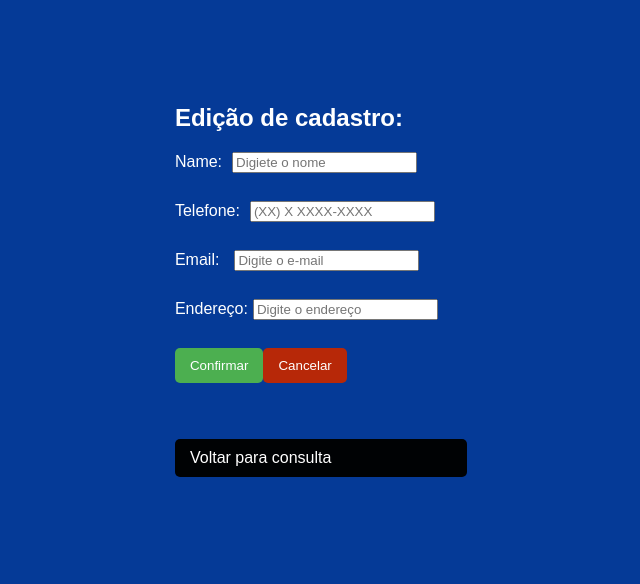
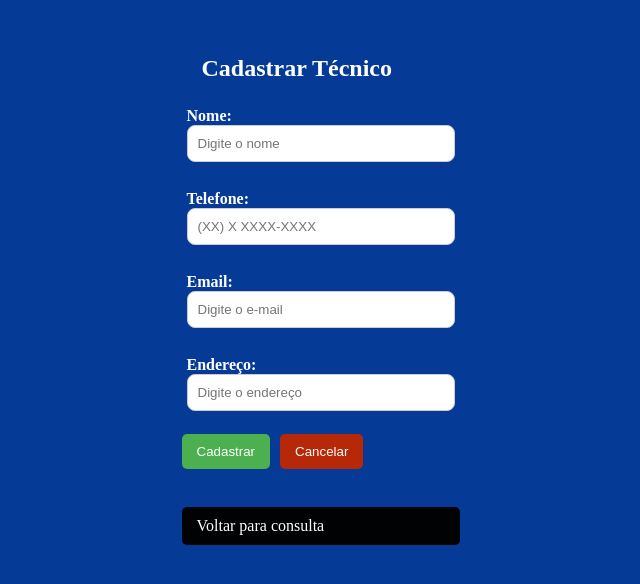
Before and after one commit to jrrodrigo421/Technician_Management, a React (Create React App) app: page /edit/1 in a window 1280 px wide. Shown: the part 110-694 px from the top of the page, without its empty margins (319-959 px from the left). Built offline with nearby package versions, Linux system fonts and the light colour scheme; no server answers.

Commit message:
feat: scroll, design, review

```diff
--- a/package.json
+++ b/package.json
@@ -11,8 +11,10 @@
     "react": "^18.2.0",
     "react-dom": "^18.2.0",
     "react-input-mask": "^2.0.4",
+    "react-modal": "^3.16.1",
     "react-router-dom": "^6.20.0",
     "react-scripts": "5.0.1",
+    "react-toastify": "^9.1.3",
     "web-vitals": "^2.1.4"
   },
   "scripts": {
--- a/src/components/TechnicianEdit.js
+++ b/src/components/TechnicianEdit.js
@@ -2,7 +2,13 @@ import React, { useState, useEffect } from 'react';
 import axios from 'axios';
 import { useParams, useNavigate, Link } from 'react-router-dom';
 
+import 'react-toastify/dist/ReactToastify.css';
+
+import './TechnicianForm.css'
+
 import InputMask from 'react-input-mask';
+import { toast, ToastContainer } from 'react-toastify';
+import { useRef } from 'react';
 
 const TechnicianEdit = () => {
   const { id } = useParams();
@@ -19,6 +25,7 @@ const TechnicianEdit = () => {
     email: '',
     address: '',
   });
+  const telephoneInputRef = useRef(null)
 
   const [error, setError] = useState(null);
   const [successMessage, setSuccessMessage] = useState(null);
@@ -29,6 +36,8 @@ const TechnicianEdit = () => {
       try {
         const response = await axios.get(`http://localhost:3030/technicians/${id}`);
         setFormData(response.data);
+
+
       } catch (error) {
         console.error('Error fetching technician details:', error);
       }
@@ -53,8 +62,8 @@ const TechnicianEdit = () => {
 
       await axios.put(`http://localhost:3030/technicians/${id}`, formattedData);
 
+      toast.success('Técnico alterado com sucesso!')
 
-      setSuccessMessage('Cadastro do técnico alterado com sucesso!');
 
       setError(null);
 
@@ -63,6 +72,7 @@ const TechnicianEdit = () => {
     } catch (error) {
       console.error('Error editing technician:', error);
       setError(error.response?.data?.message || 'Erro ao editar técnico.');
+      toast.error('Erro ao cadastrar técnico');
     }
   };
 
@@ -71,100 +81,96 @@ const TechnicianEdit = () => {
   };
 
   return (
-    <div style={{ padding: '20px' }}>
-      <h2 style={{ marginBottom: '20px' }}>Edição de cadastro:</h2>
+    <div className="form-container" style={{ padding: '20px' }}>
+      <h2 style={{ padding: '20px' }}>Cadastrar Técnico</h2>
 
       <form onSubmit={handleSubmit}>
-        <label style={{ display: 'block', marginBottom: '10px', marginRight: '50px' }}>
-          Name:
+        <div className='form-container'>
+          <label className='form-label'>
+            Nome:
             <input
+              className='form-field'
               type="text"
+              placeholder='Digite o nome'
               name="name"
-            placeholder='Digiete o nome'
               value={formData.name}
               onChange={handleChange}
               required
-            style={{ marginLeft: '10px' }}
+
             />
           </label>
+        </div>
         <br />
-        <label style={{ display: 'block', marginBottom: '10px' }}>
+        <div className='form-container'>
+          <label className="form-label" >
             Telefone:
             <InputMask
+              className='form-field'
+              type="text"
               mask="(99) 9 9999-9999"
-            type="text"
               placeholder='(XX) X XXXX-XXXX'
               name="telephone"
               value={formData.telephone}
               onChange={handleChange}
               required
-            style={{ marginLeft: '10px' }}
+
+              ref={telephoneInputRef}
             />
           </label>
+        </div>
         <br />
-        <label style={{ display: 'block', marginBottom: '10px' }}>
+        <div className='form-container'>
+          <label className="form-label">
             Email:
             <input
+              className='form-field'
               type="email"
+              placeholder='Digite o e-mail'
               name="email"
-            placeholder='Digite o e-mail'
               value={formData.email}
               onChange={handleChange}
               required
-            style={{ marginLeft: '15px' }}
             />
           </label>
+        </div>
         <br />
-        <label style={{ display: 'block', marginBottom: '10px' }}>
+        <div className='form-container'>
+          <label className="form-label" >
             Endereço:
             <input
+              className='form-field'
               type="text"
               name="address"
               placeholder='Digite o endereço'
               value={formData.address}
               onChange={handleChange}
               required
-            style={{ marginLeft: '5px' }}
+
             />
           </label>
+        </div>
         <br />
         <button
           type="submit"
-          style={{
-            backgroundColor: '#4CAF50',
-            color: 'white',
-            padding: '10px 15px',
-            border: 'none',
-            borderRadius: '5px',
-            cursor: 'pointer',
-          }}
+          className='form-button'
         >
-          Confirmar
+          Cadastrar
         </button>
-        <button onClick={handleCancel}
-          type="button"
-          style={{
-            backgroundColor: '#B72808',
-            color: 'white',
-            padding: '10px 15px',
-            border: 'none',
-            borderRadius: '5px',
-            cursor: 'pointer',
-          }}
+        <button
+          type="button" onClick={handleCancel}
+          className='form-button-cancel'
         >
           Cancelar
         </button>
-
       </form>
 
       <br />
-      {error && <p style={{ color: 'red', marginTop: '10px' }}>{error}</p>}
-      {successMessage && <p style={{ color: 'green' }}>{successMessage}</p>}
-      <br />
+      <ToastContainer />
+
+
       <Link to="/" style={{ display: 'block', marginTop: '20px', backgroundColor: '#000204', color: 'white', padding: '10px 15px', borderRadius: '5px', textDecoration: 'none' }}>
         Voltar para consulta
       </Link>
-
     </div>
   );
 };
--- a/src/components/TechnicianForm.css
+++ b/src/components/TechnicianForm.css
@@ -1,11 +1,46 @@
 .form-container {
+  font-family: 'Arial, sans-serif';
   max-width: 600px;
   margin: 0 auto;
 }
 
+.input-container {
+  margin-bottom: 10px;
+}
+
+.form-field {
+  padding-top: 5px;
+  width: calc(100% - 20px);
+  padding: 10px;
+  border: 1px solid #ccc;
+  border-radius: 8px;
+  width: 100%;
+  box-sizing: border-box;
+  /* margin-left: 50px; */
+}
+
+.button-container {
+  background-color: #4CAF50;
+  color: white;
+  padding: 10px 15px;
+  border: none;
+  border-radius: 5px;
+  cursor: pointer;
+}
+
+.cancel-button {
+  background-color: #DC250C;
+  color: white;
+  padding: 10px 15px;
+  border: none;
+  border-radius: 5px;
+  cursor: pointer;
+}
+
 .form-label {
+  padding: 5px;
   display: block;
-  margin-bottom: 10px;
+  /* margin-bottom: 5px; */
   font-weight: bold;
 }
 
@@ -15,6 +50,7 @@
   margin-bottom: 15px;
   border: 1px solid #ccc;
   border-radius: 5px;
+  /* margin-left: 50px; */
 }
 
 .form-button {
@@ -34,6 +70,7 @@
   border: none;
   border-radius: 5px;
   cursor: pointer;
+  margin-right: 10px;
 }
 
 .form-message {
--- a/src/components/TechnicianForm.js
+++ b/src/components/TechnicianForm.js
@@ -1,9 +1,12 @@
-import React, { useState } from 'react';
+import React, { useRef, useState } from 'react';
 import axios from 'axios';
 import { Link, useNavigate } from 'react-router-dom';
 import InputMask from 'react-input-mask';
 
+import 'react-toastify/dist/ReactToastify.css';
+
 import './TechnicianForm.css'
+import { toast, ToastContainer } from 'react-toastify';
 
 const TechnicianForm = () => {
   const [formData, setFormData] = useState({
@@ -12,6 +15,7 @@ const TechnicianForm = () => {
     email: '',
     address: '',
   });
+  const telephoneInputRef = useRef(null)
 
 
   const formatPhoneNumber = (phoneNumber) => {
@@ -40,9 +44,7 @@ const TechnicianForm = () => {
 
       const response = await axios.post('http://localhost:3030/technicians', formattedData);
 
-      setSuccessMessage('Cadastro do técnico alterado com sucesso!');
-
-      console.log('Técnico cadastrado com sucesso:', response.data);
+      toast.success('Técnico cadastrado com sucesso!')
 
       setFormData({
         name: '',
@@ -56,13 +58,13 @@ const TechnicianForm = () => {
 
       setError(null);
     } catch (error) {
-      console.error('Erro ao cadastrar técnico:', error);
 
       if (error.response) {
         setError(error.response.data.message || 'Erro ao processar a solicitação.');
       } else {
         setError(error.message || 'Erro ao processar a solicitação.');
       }
+      toast.error('Erro ao cadastrar técnico');
     }
   };
 
@@ -73,25 +75,30 @@ const TechnicianForm = () => {
   return (
 
     <div className="form-container" style={{ padding: '20px' }}>
-      <h2 style={{ marginBottom: '20px' }}>Cadastrar Técnico</h2>
+      <h2 style={{ padding: '20px' }}>Cadastrar Técnico</h2>
 
       <form onSubmit={handleSubmit}>
-        <label style={{ display: 'block', marginBottom: '10px', marginRight: '50px' }}>
+        <div className='form-container'>
+          <label className='form-label'>
             Nome:
             <input
+              className='form-field'
               type="text"
               placeholder='Digite o nome'
               name="name"
               value={formData.name}
               onChange={handleChange}
               required
-            style={{ marginLeft: '10px' }}
+
             />
           </label>
+        </div>
         <br />
-        <label style={{ display: 'block', marginBottom: '10px' }}>
+        <div className='form-container'>
+          <label className="form-label" >
             Telefone:
             <InputMask
+              className='form-field'
               type="text"
               mask="(99) 9 9999-9999"
               placeholder='(XX) X XXXX-XXXX'
@@ -99,71 +106,62 @@ const TechnicianForm = () => {
               value={formData.telephone}
               onChange={handleChange}
               required
-            style={{ marginLeft: '10px' }}
+
+              ref={telephoneInputRef}
             />
           </label>
+        </div>
         <br />
-        <label style={{ display: 'block', marginBottom: '10px' }}>
+        <div className='form-container'>
+          <label className="form-label">
             Email:
             <input
+              className='form-field'
               type="email"
               placeholder='Digite o e-mail'
               name="email"
               value={formData.email}
               onChange={handleChange}
               required
-            style={{ marginLeft: '15px' }}
             />
           </label>
+        </div>
         <br />
-        <label style={{ display: 'block', marginBottom: '10px' }}>
+        <div className='form-container'>
+          <label className="form-label" >
             Endereço:
             <input
+              className='form-field'
               type="text"
               name="address"
               placeholder='Digite o endereço'
               value={formData.address}
               onChange={handleChange}
               required
-            style={{ marginLeft: '5px' }}
+
             />
           </label>
+        </div>
         <br />
         <button
           type="submit"
-          style={{
-            backgroundColor: '#4CAF50',
-            color: 'white',
-            padding: '10px 15px',
-            border: 'none',
-            borderRadius: '5px',
-            cursor: 'pointer',
-          }}
+          className='form-button'
+
         >
           Cadastrar
         </button>
         <button
           type="button" onClick={handleCancel}
-          style={{
-
-            backgroundColor: '#DC250C',
-            color: 'white',
-            padding: '10px 15px',
-            border: 'none',
-            borderRadius: '5px',
-            cursor: 'pointer',
-          }}
+          className='form-button-cancel'
         >
           Cancelar
         </button>
       </form>
+
       <br />
-      <br />
+      <ToastContainer />
 
-      {error && <p style={{ color: 'red', marginTop: '10px' }}>{error}</p>}
 
-      {successMessage && <p style={{ color: 'green' }}>{successMessage}</p>}
-      <br />
       <Link to="/" style={{ display: 'block', marginTop: '20px', backgroundColor: '#000204', color: 'white', padding: '10px 15px', borderRadius: '5px', textDecoration: 'none' }}>
         Voltar para consulta
       </Link>
--- a/src/components/TechnicianList.css
+++ b/src/components/TechnicianList.css
@@ -43,7 +43,6 @@
 }
 
 
-/* Adicione este bloco ao design.css */
 .delete-button {
   background-color: red;
   color: #ffffff;
--- a/src/components/TechnicianView.js
+++ b/src/components/TechnicianView.js
@@ -51,7 +51,6 @@ const TechnicianView = () => {
         Voltar para Consulta
       </Link>
     </div>
-    // </div>
   );
 };
 
--- a/src/components/design.css
+++ b/src/components/design.css
@@ -72,3 +72,8 @@ p {
 .details-button:hover {
   background-color: #2944b3;
 }
+
+.scrollable {
+  max-height: 600px;
+  overflow-y: auto;
+}
```
Also changed, not shown: src/components/TechnicianList.js (+7 -1 lines), public/ef4eb9dd64f8013b125087477a1bde66e487fb26.png (added), 1 other file (tests, documents, lock files or other folders). Lines whose indentation alone changed are shown as unchanged.
